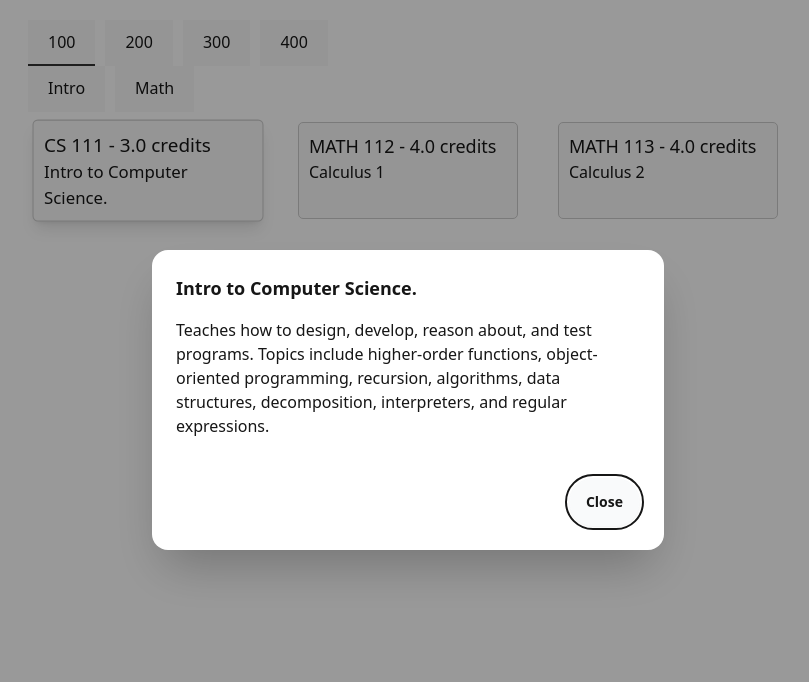
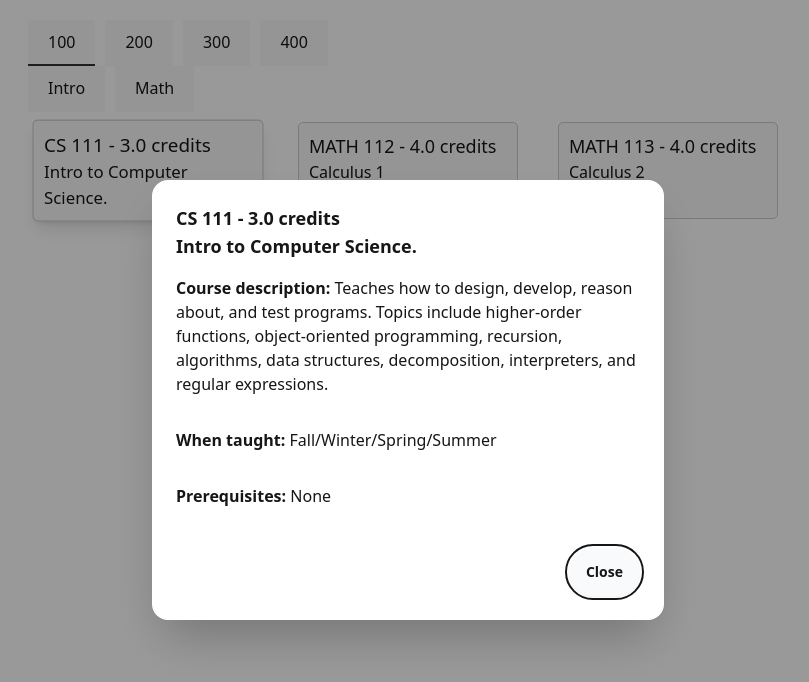
Before and after one commit to speel107/card-app, a React (Create React App) app: page / in a window 1280 px wide. Both pictures are taken after a click on the element 380 px from the left and 170 px from the top of the page. Shown: the top 682 px of the page, without its empty margins (232-1041 px from the left). Built offline with nearby package versions, Linux system fonts and the light colour scheme.

Commit message:
updating the modal popup

```diff
--- a/src/ClassCard.jsx
+++ b/src/ClassCard.jsx
@@ -23,8 +23,19 @@ const ClassCard = ({ course }) => {
       <p>{course.name}</p>
       <dialog id={`${course.name}-modal`} className="modal">
         <div className="modal-box">
-          <h3 className="font-bold text-lg">{course.name}</h3>
-          <p className="py-4">{course.description}</p>
+          <h3 className="font-bold text-lg">
+            {course.code} - {course.credits}.0 credits
+          </h3>
+          <p className="font-bold text-lg">{course.name}</p>
+          <p className="py-4">
+            <b>Course description:</b> {course.description}
+          </p>
+          <p className="py-4">
+            <b>When taught:</b> {course.whenTaught}
+          </p>
+          <p className="py-4">
+            <b>Prerequisites:</b> {course.prereqs}
+          </p>
           <div className="modal-action">
             <form method="dialog">
               <button className="btn">Close</button>
```
